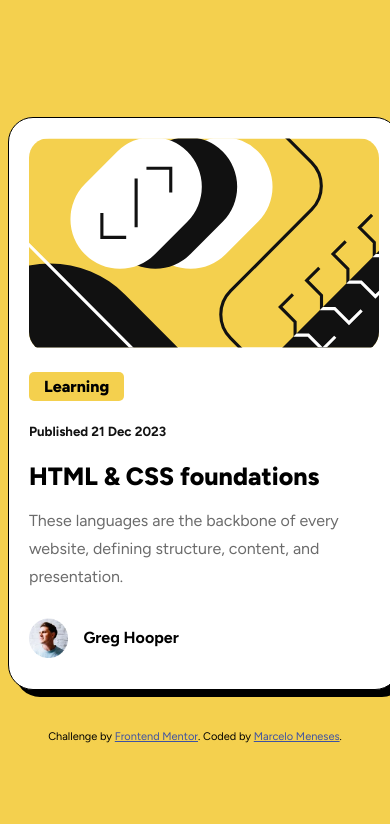
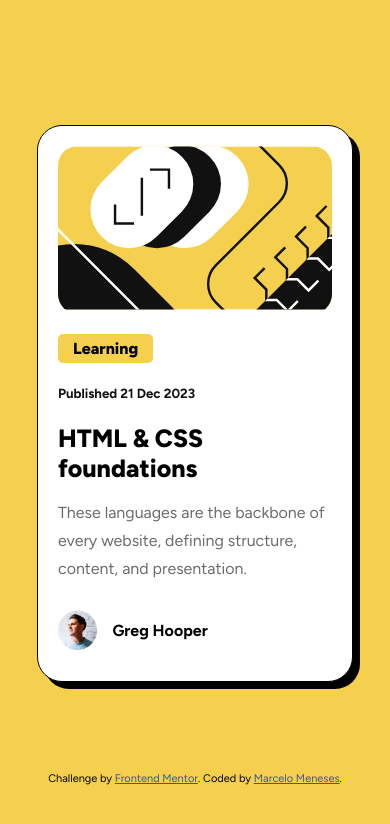
Before and after one commit to MenesesMG/blog-preview-card-main, a plain HTML site: page index.html in a window 390 px wide. Drawn offline with Linux system fonts and the light colour scheme.

Commit message:
Added Responsive View

```diff
--- a/style.css
+++ b/style.css
@@ -2,12 +2,20 @@
     font-family: "Figtree";
 }
 body {
-    background-color: hsl(47, 88%, 63%);
     display: flex;
     flex-direction: column;
     justify-content: center;
     align-items: center;
+    background-color: hsl(47, 88%, 63%);
     height: 100vh;
+}
+
+.container {
+    display: flex;
+    flex-direction: column;
+    justify-content: center;
+    align-items: center;
+    margin: 50px;
 }
 
 .card {
@@ -20,7 +28,7 @@ body {
     padding: 20px;
 }
 
-@media only screen and (max-width: 350px) {
+@media (max-width: 350px) {
     .card {
         max-width:300px;
     }
```
